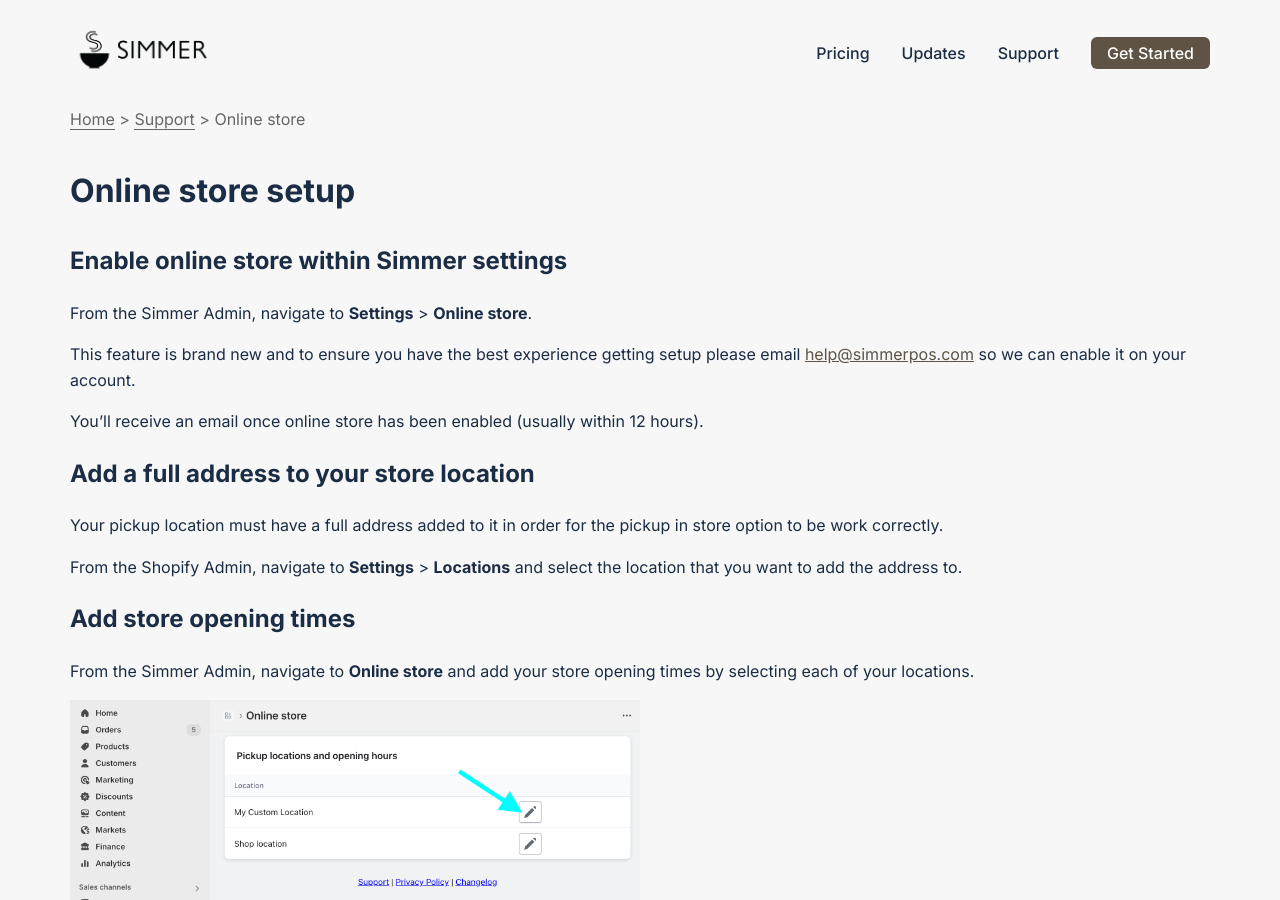
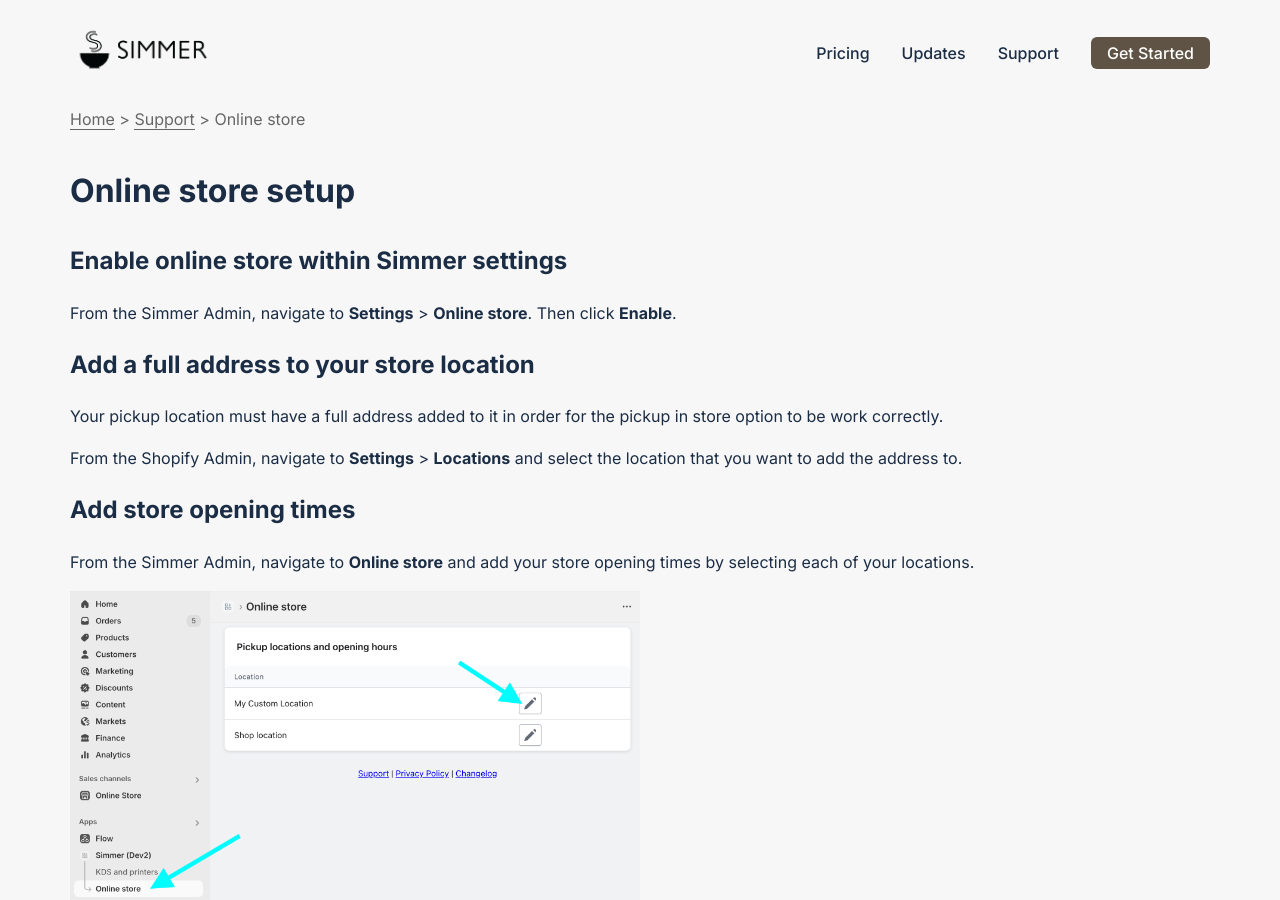
Before and after one commit to Pixel-Nova-Apps/simmerpos.com, a Jekyll site: the page built from _pages/online.md, in a window 1280 px wide and 900 px high. Built offline with Jekyll 4.4.1, drawn with Linux system fonts in a browser that asks for light colours; a script that is not in the unit is left out.

Commit message:
Update online.md

```diff
--- a/_pages/online.md
+++ b/_pages/online.md
@@ -12,11 +12,7 @@ include_in_header: false
 
 ## Enable online store within Simmer settings
 
-From the Simmer Admin, navigate to **Settings** > **Online store**.
-
-This feature is brand new and to ensure you have the best experience getting setup please email [help@simmerpos.com](mailto:help@simmerpos.com) so we can enable it on your account.
-
-You'll receive an email once online store has been enabled (usually within 12 hours).
+From the Simmer Admin, navigate to **Settings** > **Online store**. Then click **Enable**.
 
 ## Add a full address to your store location
 
```
